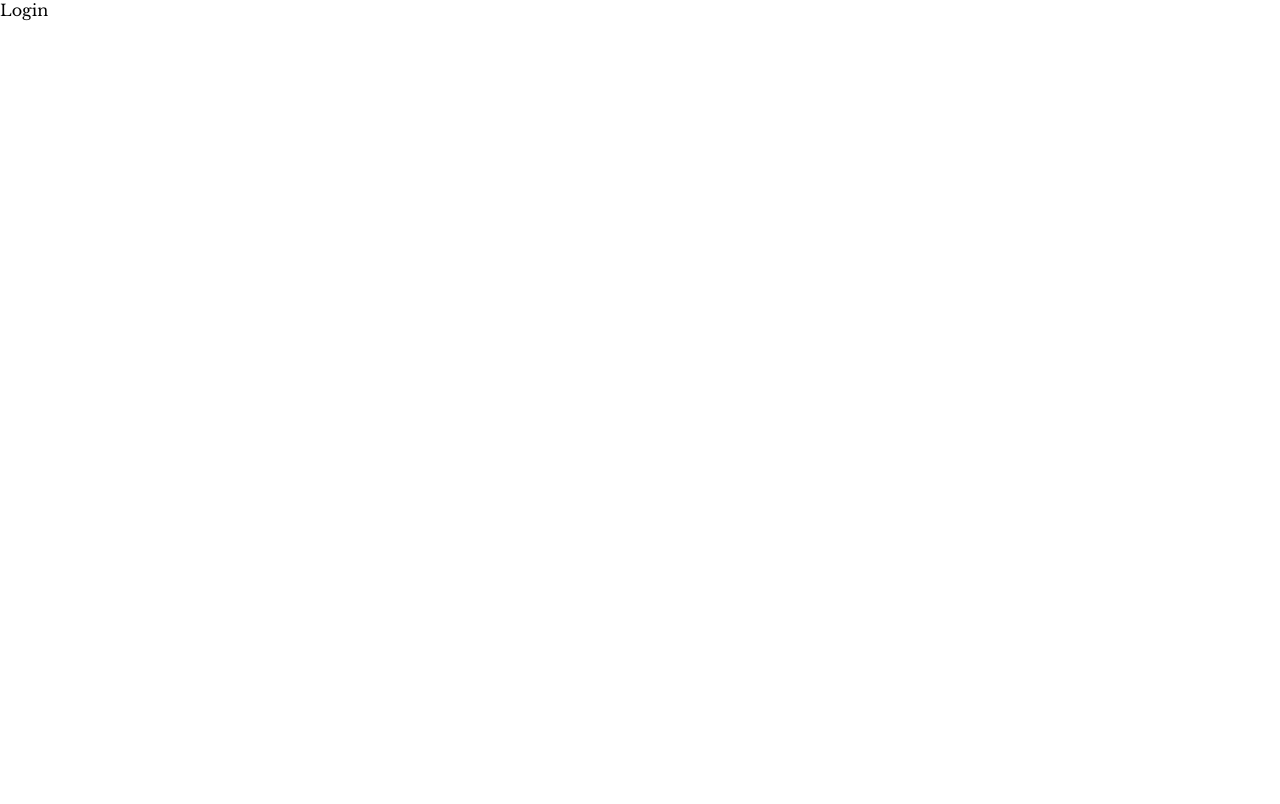
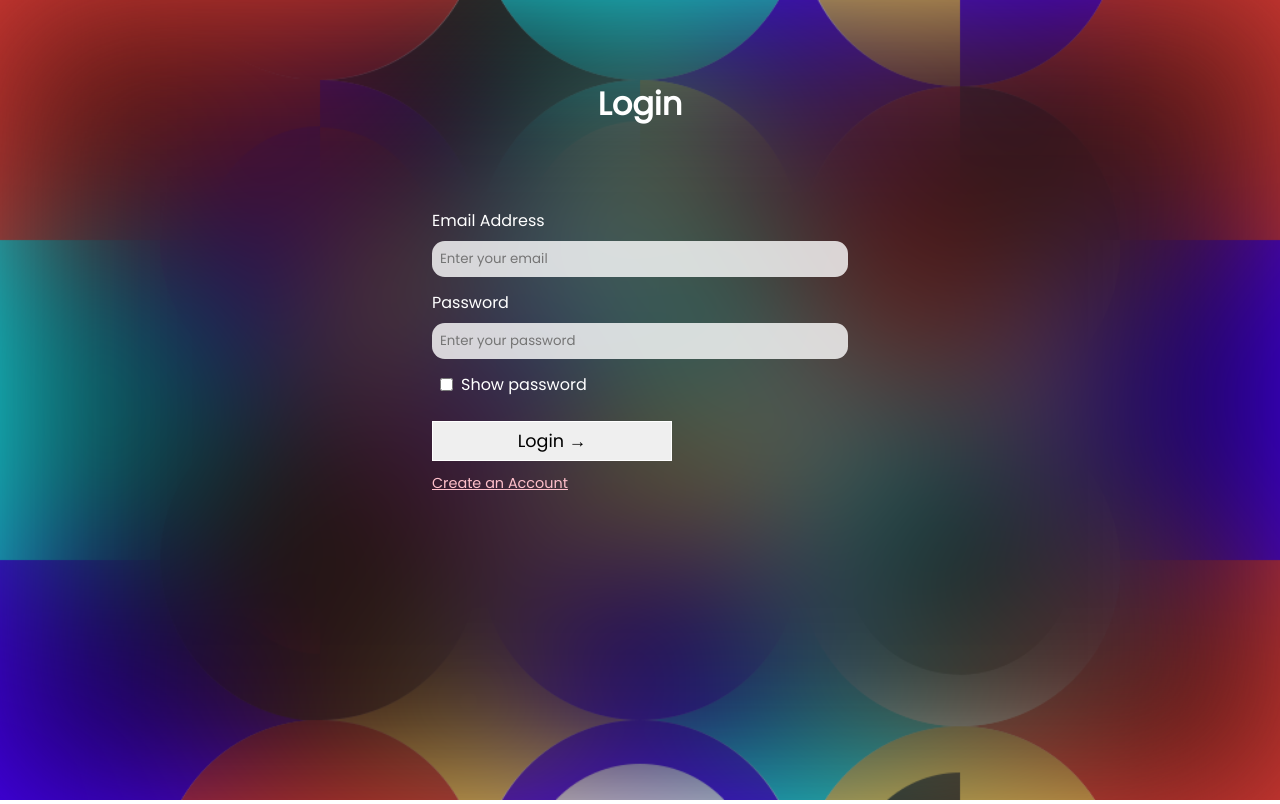
Before and after one commit to pakiZBRG/Password_Collector, a React (Create React App) app in the folder client/: page /login in a window 1280 px wide. Built offline with nearby package versions, Linux system fonts and the light colour scheme.

Commit message:
Add login page

```diff
--- /dev/null
+++ b/client/src/components/LoginForm/LoginForm.jsx
@@ -0,0 +1,69 @@
+import React from 'react';
+import { Link } from 'react-router-dom';
+import { motion } from 'framer-motion';
+import './LoginForm.scss';
+import geometry from '../../assets/Geometric.png';
+
+function LoginForm() {
+    const easeOut = { duration: .8, ease: [.42, 0, .58, 1] };
+    const showPassword = () => {
+        const pass = document.querySelectorAll("#password");
+        pass.forEach(p => p.type === "password" ? p.type = "text" : p.type = "password");
+    }
+
+    const handleSubmit = e => {
+        e.preventDefault();
+        console.log('Form Submitted');
+    }
+
+    return (
+        <div className='register'>
+            <motion.div
+                initial={{scale: 1.1, opacity: 0}}
+                animate={{scale: 1, opacity: 1}}
+                transition={easeOut}
+                exit={{scale: 1.1, opacity: 0}}
+                className='register-image'
+            >
+                <img src={geometry} alt="bg"/>
+            </motion.div>
+            <motion.div
+                initial={{opacity: 0}}
+                animate={{opacity: 1}}
+                transition={{delay: 0.1, ...easeOut}}
+                exit={{opacity: 0}}
+                className='register-form'
+            >
+                <h1>Login</h1>
+                <form onSubmit={handleSubmit} className="form">
+                    <div className='form-input'>
+                        <label htmlFor='email'>Email Address</label>
+                        <input
+                            type='email'
+                            name='email'
+                            placeholder='Enter your email'
+                            autoComplete='off'
+                        />
+                    </div>
+                    <div className='form-input'>
+                        <label htmlFor='password'>Password</label>
+                        <input
+                            id='password'
+                            type='password'
+                            name='password'
+                            placeholder='Enter your password'
+                        />
+                    </div>
+                    <div className='form-show'>
+                        <input type="checkbox" onChange={() => showPassword()}/>
+                        <p>Show password</p>
+                    </div>
+                    <input value='Login &rarr;' type='submit' className='form-button'/>
+                    <p className='have-account'><Link to='/register'>Create an Account</Link></p>
+                </form>
+            </motion.div>
+        </div>
+    )
+}
+
+export default LoginForm
--- /dev/null
+++ b/client/src/components/LoginForm/LoginForm.scss
@@ -0,0 +1,85 @@
+.register {
+    display: flex;
+    width: 100vw;
+    height: 100vh;
+    color: #fff;
+
+    &-image{
+        width: 100%;
+        img{
+            height: 100%;
+            width: 100%;
+            object-fit: cover;
+        }
+    }
+
+    &-form{
+        backdrop-filter: blur(80px) brightness(40%);
+        font-family: 'Poppins';
+        position: fixed;
+        top: 0;
+        left: 0;
+        height: 100%;
+        width: 100%;
+
+        h1 {
+            text-align: center;
+            margin: 5rem 0;
+        }
+
+        form {
+            display: flex;
+            flex-direction: column;
+            width: 26rem;
+            margin: 5rem auto;
+            @media (max-width: 500px) {
+                width: 20rem;
+            }
+        }
+    }
+}
+
+.form{
+    &-input input{
+        display: block;
+        width: 25rem;
+        background: rgba(255, 255, 255, .8);
+        border: none;
+        padding: .5rem;
+        border-radius: 0.8rem;
+        margin: 0.5rem 0 .8rem 0;
+        font-family: 'Poppins';
+        @media (max-width: 500px) {
+            width: 18rem;
+        }
+    }
+
+    &-show{
+        display: flex;
+        width: 25rem;
+        & input {
+            margin: 0 0.5rem;
+        }
+    }
+
+    &-button{
+        width: 15rem;
+        border: none;
+        font-size: 1.1rem;
+        font-family: 'Poppins';
+        margin: 1.5rem 0 0.7rem 0;
+        padding: .4rem;
+        border: 1px solid #fff;
+        transition: 300ms cubic-bezier(0.215, 0.610, 0.355, 1);
+        cursor: pointer;
+        &:hover{
+            background:transparent;
+            color: #fff;
+        }
+    }
+}
+
+.have-account{
+    font-size: 0.9rem;
+    & a{color: pink;}
+}
--- a/client/src/pages/Login.jsx
+++ b/client/src/pages/Login.jsx
@@ -1,10 +1,9 @@
-import React from 'react'
+import React from 'react';
+import LoginForm from '../components/LoginForm/LoginForm';
 
 function Login() {
     return (
-        <div>
-            Login
-        </div>
+        <LoginForm/>
     )
 }
 
```
